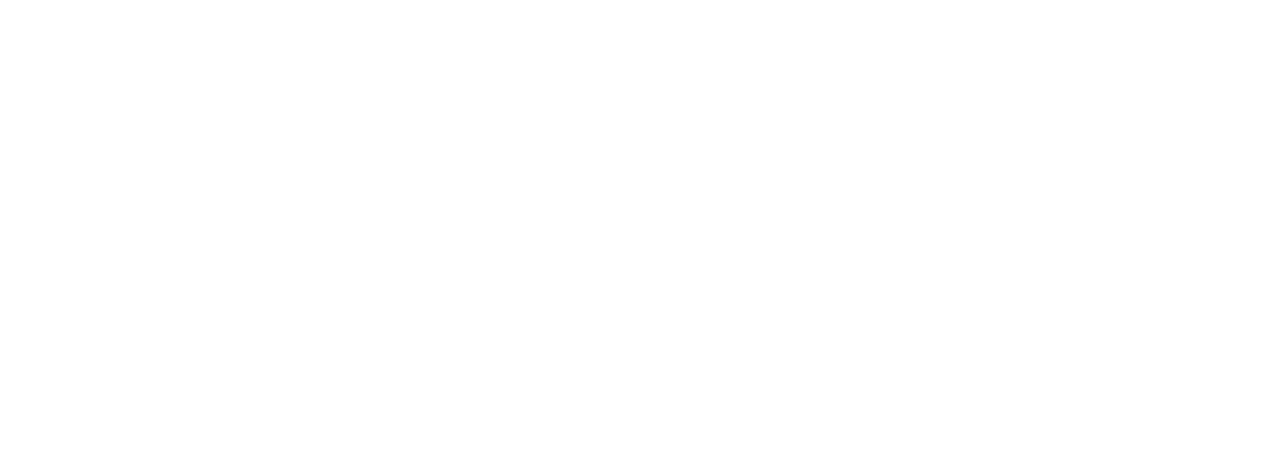
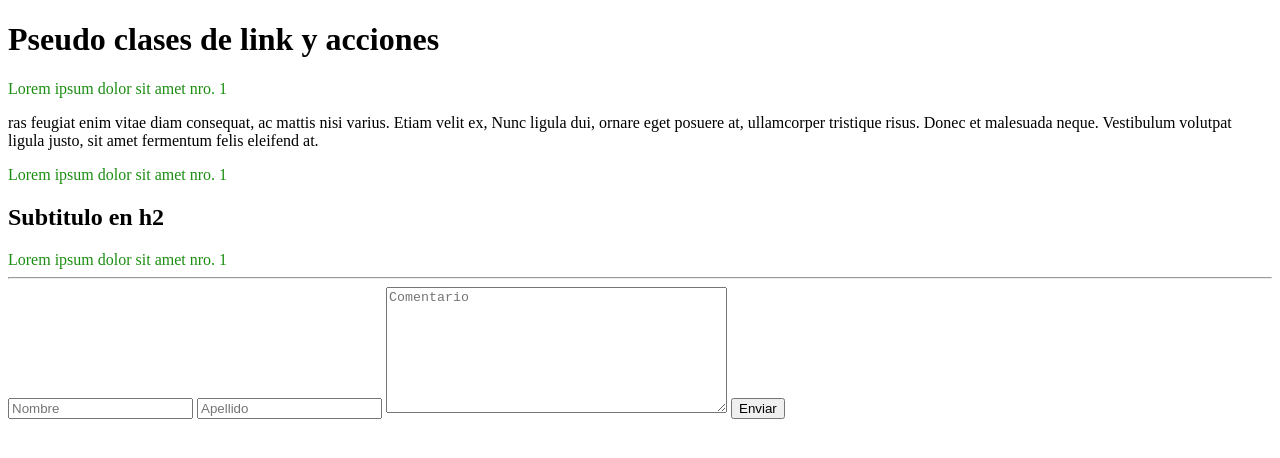
Before and after one commit to davidmriverog/curso-css, a website: page eje_css3_006/index.html in a window 1280 px wide. Drawn offline with Linux system fonts and the light colour scheme; files that its build step writes are made by us from their sources.

Commit message:
ejercicio nro. 6 css3, speudoclases css1

```diff
--- a/eje_css3_006/index.html
+++ b/eje_css3_006/index.html
@@ -2,11 +2,29 @@
 <html lang="en">
 <head>
   <meta charset="UTF-8">
-  <title>Ejercicio nro.6 CSS3 - Selectores de atributos</title>
+  <title>Ejercicio nro.6 CSS3 - Introduccion a pseudo clases CSS1 y CSS2.</title>
   <!-- Estilos externos (recomendado usar) -->
   <link rel="stylesheet" type="text/css" href="dist/css/theme.min.css">
 </head>
 <body>
-
+  <div class="contenedor">
+    <h1>Pseudo clases de link y acciones</h1>
+    <a href="#1">Lorem ipsum dolor sit amet nro. 1</a>
+    <p>
+      ras feugiat enim vitae diam consequat, ac mattis nisi varius.
+      Etiam velit ex,  Nunc ligula dui, ornare eget posuere at, ullamcorper tristique risus. Donec et malesuada neque.
+      Vestibulum volutpat ligula justo, sit amet fermentum felis eleifend at.
+    </p>
+    <a href="#1">Lorem ipsum dolor sit amet nro. 1</a>
+    <h2> Subtitulo en h2 </h2>
+    <a href="#1">Lorem ipsum dolor sit amet nro. 1</a>
+    <hr>
+    <form class="" action="index.html" method="post">
+      <input type="text" name="name" value="" placeholder="Nombre">
+      <input type="text" name="lastname" value="" placeholder="Apellido">
+      <textarea name="comment" rows="8" cols="40" placeholder="Comentario"></textarea>
+      <input type="button" name="send" value="Enviar">
+    </form>
+  </div>
 </body>
 </html>
--- a/eje_css3_006/src/css/styles.css
+++ b/eje_css3_006/src/css/styles.css
@@ -0,0 +1,22 @@
+/* Introduccion a la pseudo clases CSS1 */
+a:link{
+  color: #1b8e11;
+  text-decoration: none;
+}
+a:visited{
+  color: gray;
+}
+a:hover, p:hover{
+  background: rgb(219, 246, 11);
+  color: #fff;
+  padding: 5px;
+}
+a:active{
+  background: rgb(54, 153, 55);
+  color: rgb(214, 232, 10);
+}
+input:focus,textarea:focus{
+  background: #000;
+  color: #fff;
+  height: 50px;
+}
```
